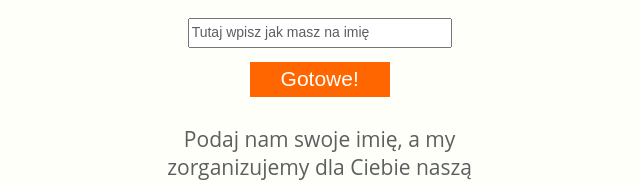
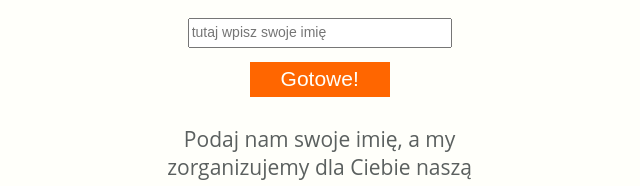
Before and after one commit to mkusmierczyk/ScheduleYourMeals, a website: page development/app.html in a window 1280 px wide. Shown: the part 401-587 px from the top of the page, 447-1087 px from the left. Drawn offline with nearby package versions, Linux system fonts and the light colour scheme; files that its build step writes are made by us from their sources; a web font is replaced by a local one.

Commit message:
fixed input default value

```diff
--- a/development/app.html
+++ b/development/app.html
@@ -31,7 +31,7 @@
                     <form>
                         <h1>Witaj,</h1>
                         <h2>wygląda na to że jesteś tutaj pierwszy raz!</h2>
-                        <input type="text" name="first_name" value="Tutaj wpisz jak masz na imię" class="name_input"><br>
+                        <input type="text" name="first_name" value="" class="name_input" placeholder="tutaj wpisz swoje imię"><br>
                         <input type="submit" value="Gotowe!" class="first_entry_btn">
                         <h3>Podaj nam swoje imię, a my zorganizujemy dla Ciebie naszą aplikację :)</h3>
                         <p class="error_msg">Twoje imie jest za krótkie!</p>
```
